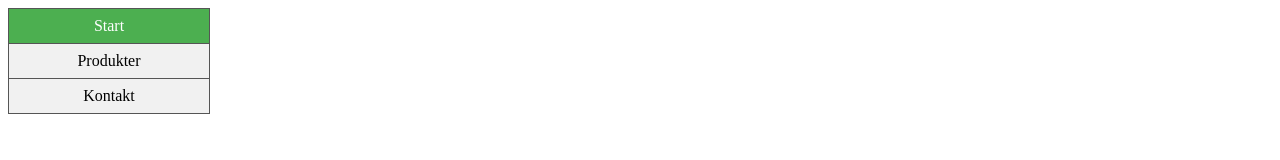
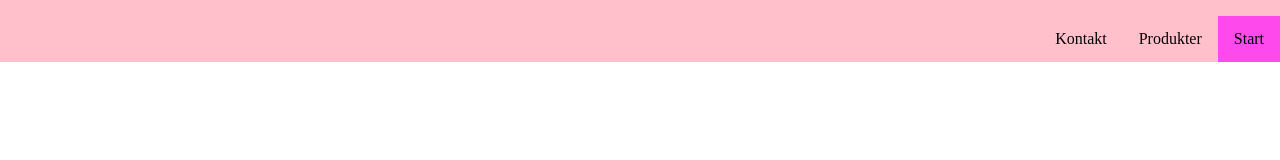
Before and after one commit to RonjaBrandt/Labb1, a plain HTML site: page index.html in a window 1280 px wide. Drawn offline with Linux system fonts and the light colour scheme; files whose address does not match are found by name.

Commit message:
Updated menu.

```diff
--- a/index.html
+++ b/index.html
@@ -3,17 +3,19 @@
 
 <head>
   <meta charset="utf-8">
+  <meta name="viewport" content="width=device-width, initial-scale=1.0">
   <title>R&O</title>
   <link rel="stylesheet" href="C:\Users\brand\OneDrive\Dokument\Javautvecklare\Webbapplikationer\Labb1\mystyle.css">
 
 </head>
 
 <body>
+
   <div class="topMenu">
     <ul>
-      <li><a class="active"href="C:\Users\brand\OneDrive\Dokument\Javautvecklare\Webbapplikationer\Labb1\index.html">Start</a></li>
-      <li><a href="C:\Users\brand\OneDrive\Dokument\Javautvecklare\Webbapplikationer\Labb1\produkt.html">Produkter</a></li>
-      <li><a href="C:\Users\brand\OneDrive\Dokument\Javautvecklare\Webbapplikationer\Labb1\kontakt.html">Kontakt</a></li>
+      <li class="right"><a class="active" href="C:\Users\brand\OneDrive\Dokument\Javautvecklare\Webbapplikationer\Labb1\index.html">Start</a></li>
+      <li class="right"><a href="C:\Users\brand\OneDrive\Dokument\Javautvecklare\Webbapplikationer\Labb1\produkt.html">Produkter</a></li>
+      <li class="right"><a href="C:\Users\brand\OneDrive\Dokument\Javautvecklare\Webbapplikationer\Labb1\kontakt.html">Kontakt</a></li>
     </ul>
   </div>
 
--- a/mystyle.css
+++ b/mystyle.css
@@ -1,34 +1,49 @@
-ul {
-  list-style-type: none;
+body {
+  margin: 0;
+}
+
+.active {
+  background-color: #FE4AEC;
+}
+
+.topMenu {
+  position: -webkit-sticky;
+  position: sticky;
+  top: 0;
   margin: 0;
   padding: 0;
-  width: 200px;
-  background-color: #f1f1f1;
-  border: 1px solid #555;
+  overflow: hidden;
+  background-color: pink;
 }
 
-li a {
+.topMenu ul {
+  list-style-type: none;
+}
+
+.topMenu li {
+  float: left;
+}
+
+.topMenu li.right {
+  float: right;
+}
+
+.topMenu li a {
   display: block;
-  color: #000;
-  padding: 8px 16px;
+  color: black;
+  text-align: center;
+  padding: 14px 16px;
   text-decoration: none;
 }
 
-li {
-  text-align: center;
-  border-bottom: 1px solid #555;
+.topMenu li a:hover {
+  background-color: #FE4AEC;
 }
 
-li:last-child {
-  border-bottom: none;
+@media screen and (max-width: 600px) {
+
+  ul.topMenu li.right,
+  ul.topMenu li {
+    float: none;
+  }
 }
-
-li a.active {
-  background-color: #4CAF50;
-  color: white;
-}
-
-li a:hover:not(.active) {
-  background-color: #555;
-  color: white;
-}
```
Also changed, not shown: kontakt.html (+1 -1 lines).
